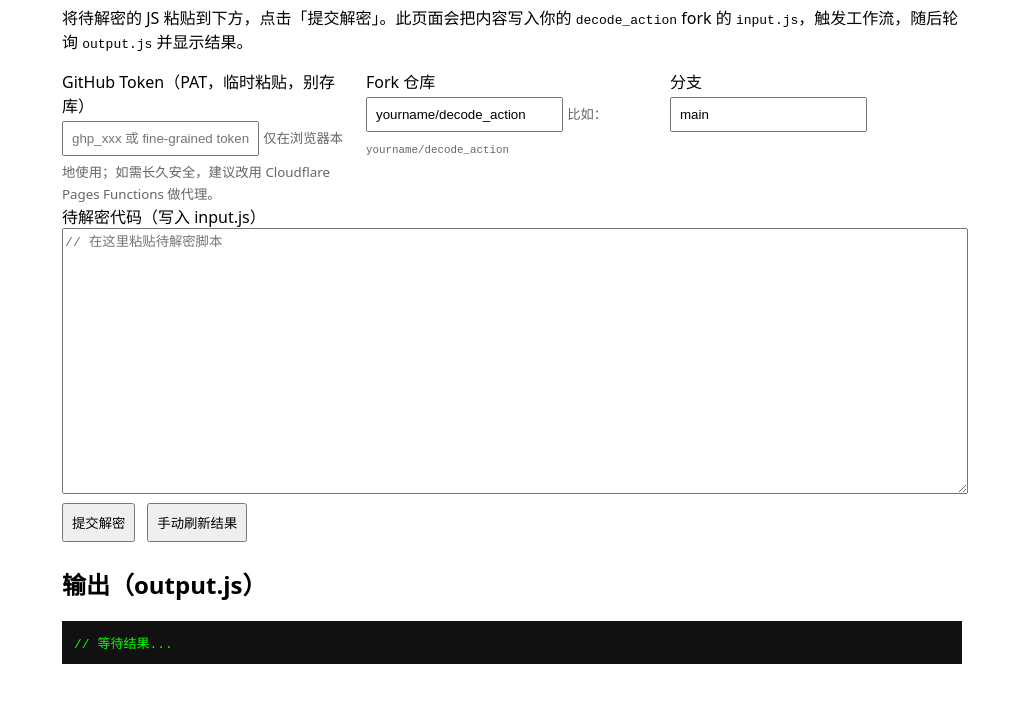
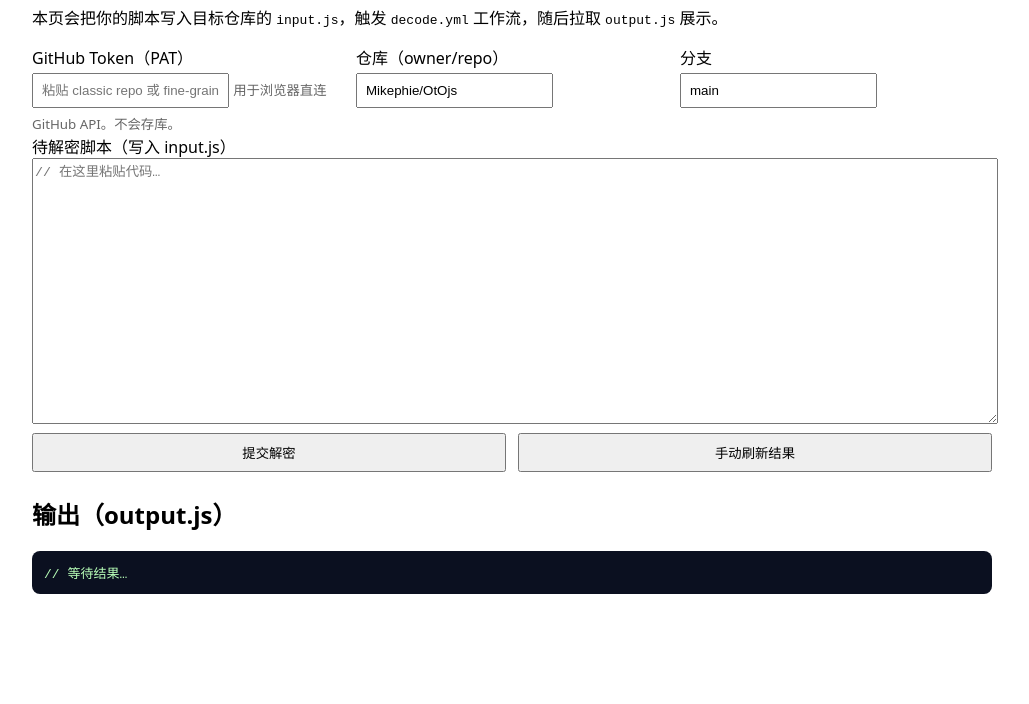
Before and after one commit to Mikephie/OtOjs, a website: page docs/index.html in a window 1280 px wide. Shown: the part 102-806 px from the top of the page, without its empty margins (128-1157 px from the left). Drawn offline with Linux system fonts and the light colour scheme.

Commit message:
Update index.html

```diff
--- a/docs/index.html
+++ b/docs/index.html
@@ -5,29 +5,29 @@
   <meta name="viewport" content="width=device-width,initial-scale=1" />
   <title>decode_action 网页端</title>
   <style>
-    body{font-family:system-ui,-apple-system,Segoe UI,Roboto;max-width:900px;margin:40px auto;padding:0 16px}
+    body{font-family:system-ui,-apple-system,Segoe UI,Roboto;max-width:960px;margin:40px auto;padding:0 16px}
     textarea{width:100%;height:260px}
-    input,button,select{padding:8px;margin:4px 0}
-    .row{display:flex;gap:12px;flex-wrap:wrap}
-    .row>div{flex:1 1 280px}
-    pre{background:#111;color:#0f0;padding:12px;overflow:auto}
+    input,button{padding:8px;margin:4px 0}
+    .grid{display:grid;grid-template-columns:repeat(auto-fit,minmax(260px,1fr));gap:12px}
+    pre{background:#0b1020;color:#b8ffb8;padding:12px;overflow:auto;border-radius:8px}
     small{color:#666}
+    .ok{color:#0a0}
+    .err{color:#c00}
   </style>
 </head>
 <body>
   <h1>decode_action 网页端</h1>
-  <p>将待解密的 JS 粘贴到下方，点击「提交解密」。此页面会把内容写入你的 <code>decode_action</code> fork 的 <code>input.js</code>，触发工作流，随后轮询 <code>output.js</code> 并显示结果。</p>
+  <p>本页会把你的脚本写入目标仓库的 <code>input.js</code>，触发 <code>decode.yml</code> 工作流，随后拉取 <code>output.js</code> 展示。</p>
 
-  <div class="row">
+  <div class="grid">
     <div>
-      <label>GitHub Token（PAT，临时粘贴，别存库）</label><br/>
-      <input id="token" type="password" placeholder="ghp_xxx 或 fine-grained token" />
-      <small>仅在浏览器本地使用；如需长久安全，建议改用 Cloudflare Pages Functions 做代理。</small>
+      <label>GitHub Token（PAT）</label><br/>
+      <input id="token" type="password" placeholder="粘贴 classic repo 或 fine-grained token" />
+      <small>用于浏览器直连 GitHub API。不会存库。</small>
     </div>
     <div>
-      <label>Fork 仓库</label><br/>
-      <input id="repo" value="yourname/decode_action" />
-      <small>比如：<code>yourname/decode_action</code></small>
+      <label>仓库（owner/repo）</label><br/>
+      <input id="repo" value="Mikephie/OtOjs" />
     </div>
     <div>
       <label>分支</label><br/>
@@ -35,16 +35,18 @@
     </div>
   </div>
 
-  <label>待解密代码（写入 input.js）</label>
-  <textarea id="code" placeholder="// 在这里粘贴待解密脚本"></textarea>
+  <label>待解密脚本（写入 input.js）</label>
+  <textarea id="code" placeholder="// 在这里粘贴代码…"></textarea>
 
-  <div class="row">
+  <div class="grid">
     <button id="btnSubmit">提交解密</button>
     <button id="btnCheck">手动刷新结果</button>
   </div>
 
+  <p id="status"></p>
+
   <h2>输出（output.js）</h2>
-  <pre id="out">// 等待结果...</pre>
+  <pre id="out">// 等待结果…</pre>
 
   <script src="./app.js"></script>
 </body>
```
